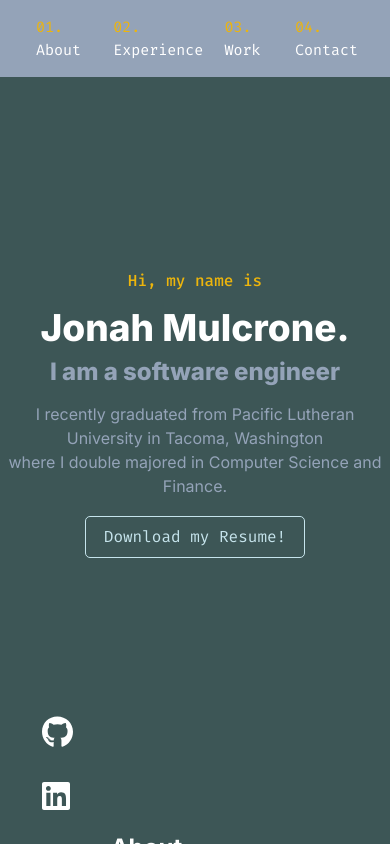
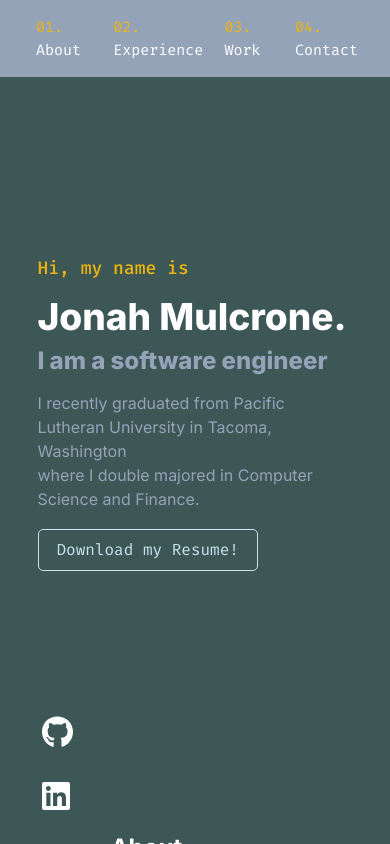
Before and after one commit to jonahansmulcrone/Jonahs-Portfolio, a React (Vite) app in the folder frontend/: page / in a window 390 px wide. Built offline with nearby package versions, Linux system fonts and the light colour scheme.

Commit message:
fixed formatting issues on landing page

```diff
--- a/frontend/src/components/AboutMe/AboutMe.module.css
+++ b/frontend/src/components/AboutMe/AboutMe.module.css
@@ -86,11 +86,6 @@
 .accentColor {
     color: #edb50c;
     font-family: 'Fira Code', monospace;
-}
-
-.accentColorTwo {
-    color: #E4F6F9;
-    font-family: 'Inter', sans-serif;
 }
 
 .contentWrapper {
--- a/frontend/src/components/AboutMe/AboutMe.tsx
+++ b/frontend/src/components/AboutMe/AboutMe.tsx
@@ -16,11 +16,10 @@ const AboutMe: React.FC = () => {
                         <div className={styles.contentSection}>Hello! My name is Jonah. I enjoy developing user-friendly
                             and engaging web applications. I took interest in programming after taking a statistics course at PLU
                             that taught me how to use R and RStudio.</div>
-                        <div className={styles.contentSection}>As of today, I have graduated from PLU with bachelors in computer science and finance, and am
-                            interning as a <span className={styles.accentColorTwo}>fullstack software engineer</span> for Pierce County.
+                        <div className={styles.contentSection}>As of today, I have graduated from PLU with bachelors in <span className={styles.accentColor}>computer science</span> and <span className={styles.accentColor}>finance</span>, and am
+                            interning as a <span className={styles.accentColor}>fullstack software engineer</span> for Pierce County.
                         </div>
-                        <div className={styles.contentSection}>I have also been working on a startup project, SavvyCSV, where I led the transition to a more modern and user-friendly
-                            frontend application in ReactJS <span className={styles.accentColorTwo}>fullstack software engineer</span> for Pierce County.
+                        <div className={styles.contentSection}>I have also been working on a startup project, <span className={styles.accentColor}>SavvyCSV</span>, which is a web application that curates csv files using web-scrapping technologies and AI.
                         </div>
                         <div className={styles.skillsList}>
                             <ul className={styles.ul}>
--- a/frontend/src/components/Experience/components/TabGroup.tsx
+++ b/frontend/src/components/Experience/components/TabGroup.tsx
@@ -107,8 +107,8 @@ const TabGroup: React.FC = () => {
                         <div>
                             <ul className={styles.ul}>
                                 <li>Transitioned geocoding CLI applications to <span className={styles.accentColor}>Spring Boot</span> micro web services to improve scalability, and developed <span className={styles.accentColor}>JUnit</span> tests with MockMvc, improving overall code coverage.</li>
-                                <li >Automated Protractor-to-Cypress migration for AngularJS E2E tests using Groovy and Selenium, reducing hours of manual effort.</li>
-                                <li>Expanded map tile functionality in the Pierce Application Core Library (PAC) by incorporating support through APIs like OpenLayers and ArcGIS.</li>
+                                <li >Migrated Protractor E2E tests to Cypress E2E for an Angular application.</li>
+                                <li>Expanded map tile functionality in the Pierce Application Core Library (PAC) by incorporating support through APIs like <span className={styles.accentColor}>OpenLayers</span> and <span className={styles.accentColor}>ArcGIS</span>.</li>
                             </ul>
                         </div>
                 </TabPanel>
@@ -121,7 +121,7 @@ const TabGroup: React.FC = () => {
                         </div>
                         <div>
                             <ul className={styles.ul}>
-                                <li>Spearheaded the transition to Firebase Firestore for the development of a real-time chatbot service in ReactJS, which connects to an AWS Lambda through a WebSocket server.</li>
+                                <li>Spearheaded the transition to <span className={styles.accentColor}>Firebase Firestore</span> for the development of a real-time chatbot service in <span className={styles.accentColor}>ReactJS</span>, which connects to an AWS Lambda through a WebSocket server.</li>
                                 <li >Integrated Firebase Auth to create a user service that streamlines the registration and sign-in process.</li>
                                 <li>Implemented dynamic routing for viewing conversation history by using React-Router-DOM for seamless navigation, while utilizing UUID to ensure unique identification for each conversation.</li>
                             </ul>
--- a/frontend/src/components/LandingPage/LandingPage.module.css
+++ b/frontend/src/components/LandingPage/LandingPage.module.css
@@ -2,13 +2,18 @@
     display: flex;
     align-items: center;
     justify-content: center;
+    flex-direction: row;
     height: 80vh;
+    width: 100%;
+    padding: 20px;
 }
 
 .landingPageContent {
     display: flex;
     flex-direction: column;
     align-items: flex-start;
+    justify-content: flex-start;
+    width: 1000px;
 }
 
 .hello, .name, .occupation, .description {
@@ -49,9 +54,9 @@
     margin-bottom: 18px;
 }
 
-@media (max-width: 925px) {
+@media (max-width: 868px) {
     .hello {
-        font-size: 16px;
+        font-size: 18px;
     }
     .name, .occupation {
         font-size: 60px;
@@ -59,8 +64,11 @@
     .description {
         font-size: 18px;
     }
+}
+
+@media (max-width: 1024px) {
     .landingPageContent {
-        align-items: center;
+        max-width: 90%;
     }
 }
 
@@ -87,7 +95,6 @@
     }
     .description {
         font-size: 100%;
-        text-align: center;
     }
 
     .buttonWrapper button {
```
